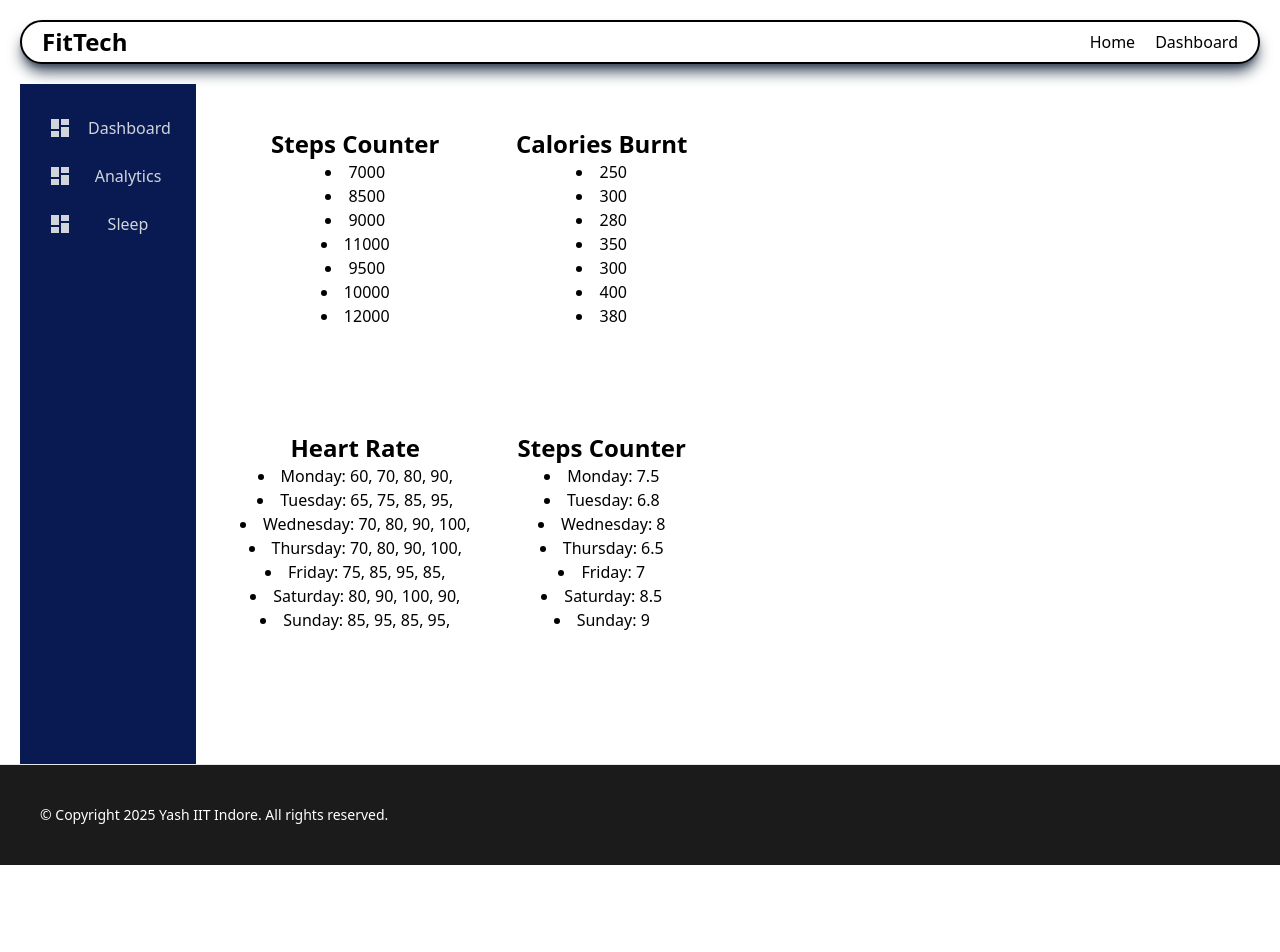
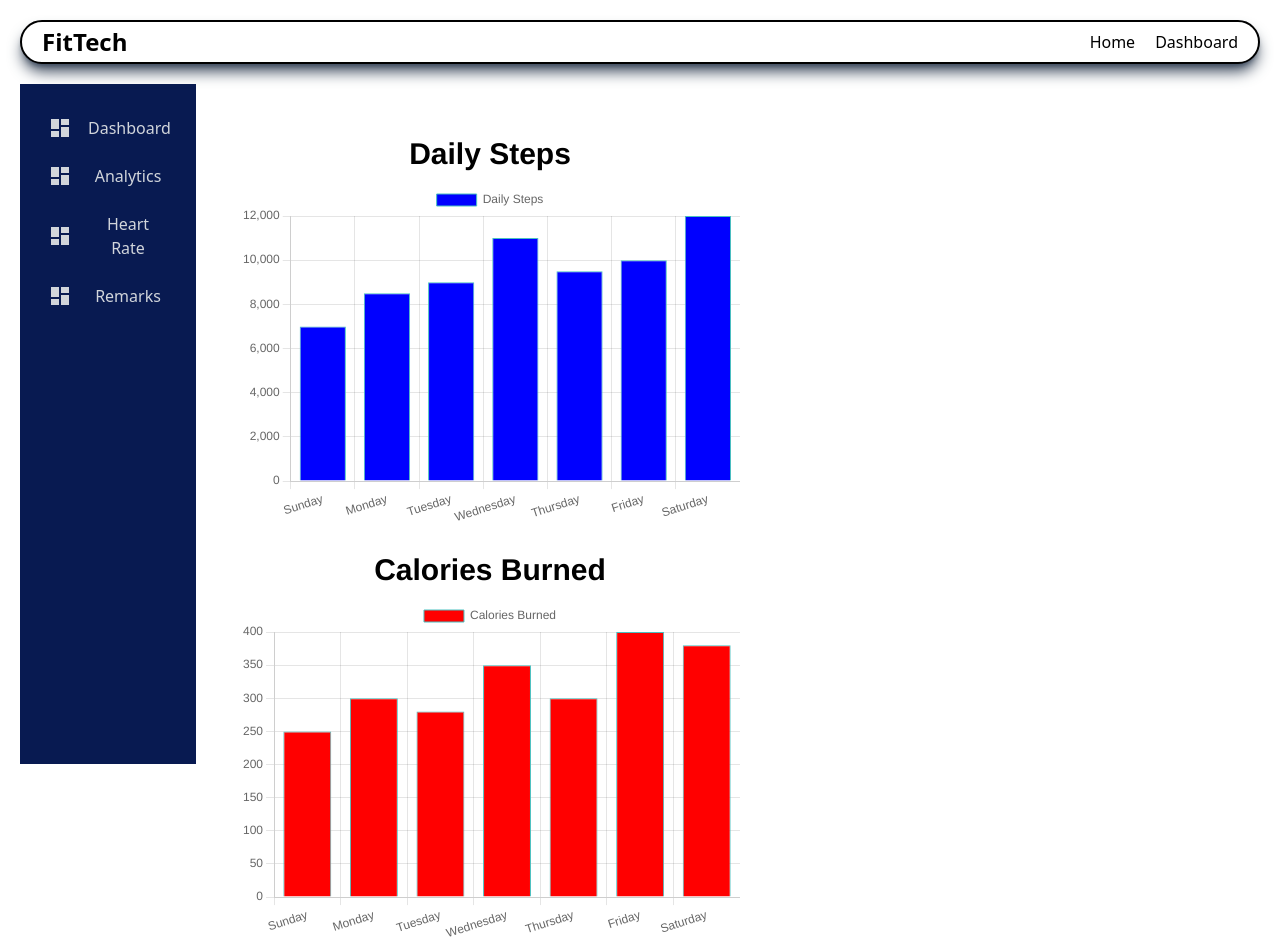
Before and after one commit to yasharyasaxena/Fitness-tracker, a React (Vite) app: page /Dashboard/analytics in a window 1280 px wide. Shown: the top 952 px of the page. Before the commit the page ends 865 px from the top, so only its background shows below. Built offline with nearby package versions, Linux system fonts and the light colour scheme.

Commit message:
analytics done

```diff
--- a/src/components/DashLayout.jsx
+++ b/src/components/DashLayout.jsx
@@ -6,12 +6,13 @@ export default function DashLayout() {
   const Menu = [
     { name: "Dashboard", path: "/dashboard" },
     { name: "Analytics", path: "/dashboard/analytics" },
-    { name: "Sleep", path: "/dashboard/sleep" },
+    { name: "Heart Rate", path: "/dashboard/heart_rate" },
+    { name: "Remarks", path: "/dashboard/remarks" },
   ];
   return (
     <>
       <div className="flex">
-        <div className="bg-dark-purple h-85vh text-gray-300 p-5 pt-4 w-44 ml-5 text-center">
+        <div className="bg-dark-purple h-85vh sticky top-20 text-gray-300 p-5 pt-4 w-44 ml-5 text-center">
           <ul>
             {Menu.map((item, index) => {
               return (
--- a/src/pages/Analytics.jsx
+++ b/src/pages/Analytics.jsx
@@ -1,41 +1,160 @@
 import React from "react";
 import data from "../data.json";
+import {
+  Chart as ChartJS,
+  CategoryScale,
+  LinearScale,
+  BarElement,
+  Title,
+  Tooltip,
+  Legend,
+} from "chart.js";
+import { Bar } from "react-chartjs-2";
 
 export default function Analytics() {
+  ChartJS.register(
+    CategoryScale,
+    LinearScale,
+    BarElement,
+    Title,
+    Tooltip,
+    Legend
+  );
+  const caloriesBurnedData = {
+    labels: [
+      "Sunday",
+      "Monday",
+      "Tuesday",
+      "Wednesday",
+      "Thursday",
+      "Friday",
+      "Saturday",
+    ],
+    datasets: [
+      {
+        label: "Calories Burned",
+        data: data["caloriesBurned"],
+        backgroundColor: "red",
+        borderColor: "rgba(75, 192, 192, 1)",
+        borderWidth: 1,
+      },
+    ],
+  };
+
+  const sleepData = {
+    labels: [
+      "Monday",
+      "Tuesday",
+      "Wednesday",
+      "Thursday",
+      "Friday",
+      "Saturday",
+      "Sunday",
+    ],
+    datasets: [
+      {
+        label: "Sleep",
+        data: Object.values(data["sleepPatterns"]),
+        backgroundColor: "green",
+        borderColor: "rgba(75, 192, 192, 1)",
+        borderWidth: 1,
+      },
+    ],
+  };
+
+  const dailyStepsData = {
+    labels: [
+      "Sunday",
+      "Monday",
+      "Tuesday",
+      "Wednesday",
+      "Thursday",
+      "Friday",
+      "Saturday",
+    ],
+    datasets: [
+      {
+        label: "Daily Steps",
+        data: data["dailySteps"],
+        backgroundColor: "blue",
+        borderColor: "rgba(75, 192, 192, 1)",
+        borderWidth: 1,
+      },
+    ],
+  };
+
+  var options = {
+    responsive: true,
+    maintainAspectRatio: false,
+    plugins: {
+      legend: {
+        position: "top",
+      },
+      title: {
+        display: true,
+        font: {
+          size: 30,
+        },
+        color: "black",
+      },
+    },
+    scales: {
+      y: {
+        beginAtZero: true,
+      },
+    },
+  };
+
   return (
-    <>
-      <div className="grid grid-cols-2 grid-rows-2 gap-4 p-4 w-full h-full">
-        <div className="col-span-1 row-span-1 flex flex-col items-center">
-          <ul className="text-2xl font-bold">Steps Counter</ul>
-          {data["dailySteps"].map((item) => (
-            <li>{item}</li>
-          ))}
-        </div>
-        <div className="col-span-1 row-span-1 flex flex-col items-center">
-          <ul className="text-2xl font-bold">Calories Burnt</ul>
-          {data["caloriesBurned"].map((item) => (
-            <li>{item}</li>
-          ))}
-        </div>
-        <div className="col-span-1 row-span-1 flex flex-col items-center">
-          <ul className="text-2xl font-bold">Heart Rate</ul>
-          {Object.entries(data["heartRate"]).map((item) => {
-            return (
-              <li>
-                {item[0]}: {item[1].map((i) => i + ", ")}
-              </li>
-            );
-          })}
-        </div>
-        <div className="col-span-1 row-span-1 flex flex-col items-center">
-          <ul className="text-2xl font-bold">Steps Counter</ul>
-          {Object.entries(data["sleepPatterns"]).map((item) => (
-            <li>
-              {item[0]}: {item[1]}
-            </li>
-          ))}
-        </div>
+    <div className="grid grid-cols-4 grid-rows-3 gap-4 p-4">
+      <div
+        className="col-span-4 row-span-1"
+        style={{ height: "400px", width: "500px" }}
+      >
+        <Bar
+          data={dailyStepsData}
+          options={{
+            ...options,
+            plugins: {
+              ...options.plugins,
+              title: {
+                ...options.plugins.title,
+                text: "Daily Steps",
+              },
+            },
+          }}
+        />
       </div>
-    </>
+      <div className="col-span-4 row-span-1" style={{ height: "400px" }}>
+        <Bar
+          data={caloriesBurnedData}
+          options={{
+            ...options,
+            plugins: {
+              ...options.plugins,
+              title: {
+                ...options.plugins.title,
+                text: "Calories Burned",
+              },
+            },
+          }}
+        />
+      </div>
+      <div className="col-span-4 row-span-1" style={{ height: "400px" }}>
+        <Bar
+          data={sleepData}
+          options={{
+            ...options,
+            plugins: {
+              ...options.plugins,
+              title: {
+                ...options.plugins.title,
+                text: "Sleep",
+              },
+            },
+          }}
+        />
+      </div>
+    </div>
   );
 }
```
